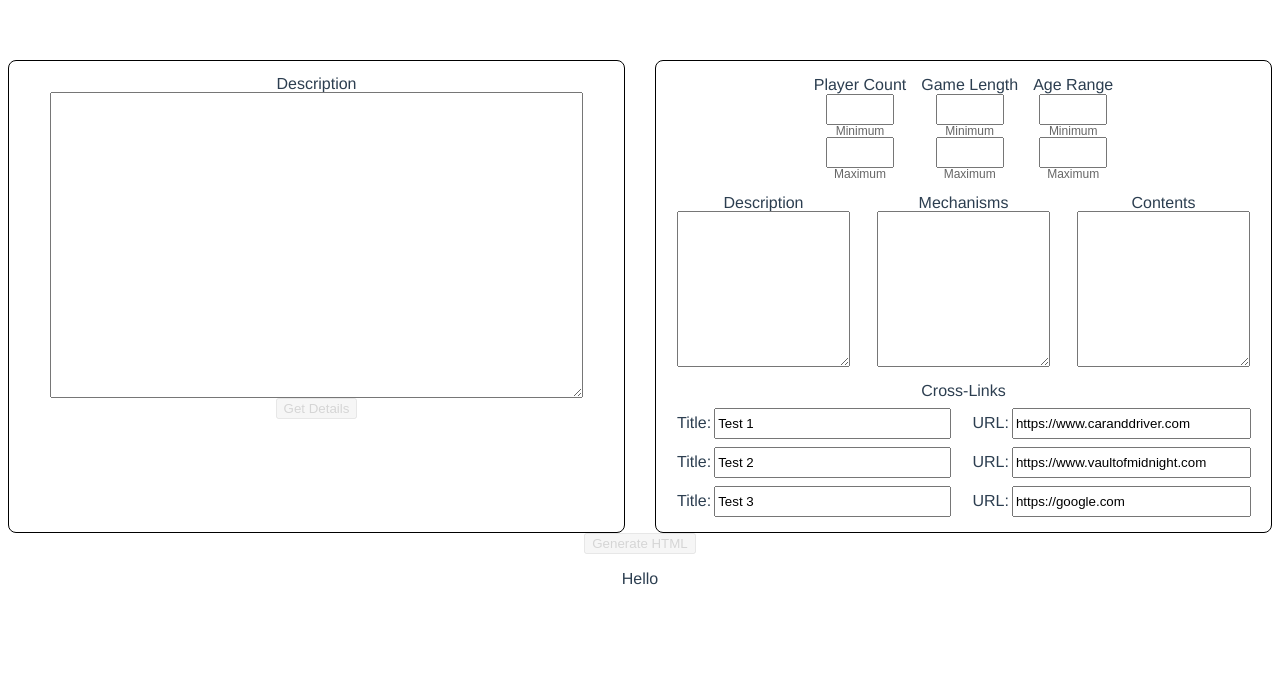
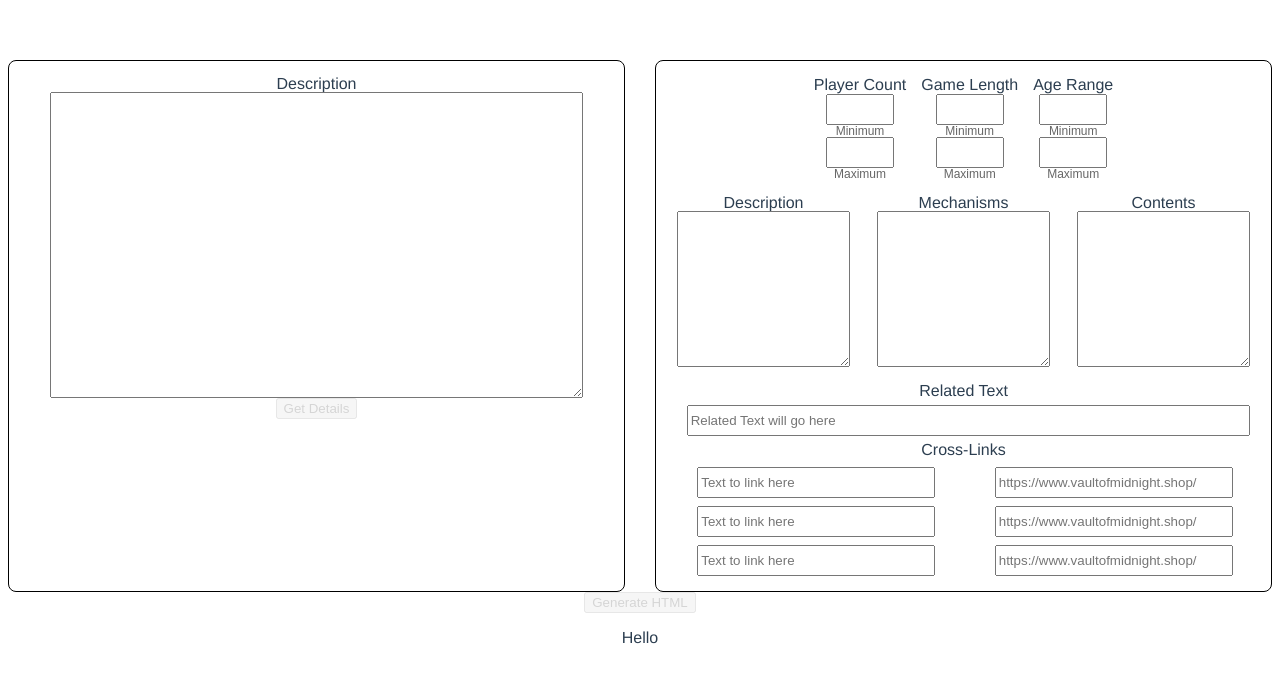
Before and after one commit to andberry89/vault-tool, a Vue app: page / in a window 1280 px wide. Shown: the top 682 px of the page. Built offline with nearby package versions, Linux system fonts and the light colour scheme.

Commit message:
Cross Link components are finished, some RegEx have been updated

```diff
--- a/src/components/CrossLink.vue
+++ b/src/components/CrossLink.vue
@@ -1,65 +1,33 @@
 <template>
-  <ul>
-    <li v-for="link in links" :key="link.key">
   <div class="cross-link-row">
     <div class="cross-link-container">
-          <label :for="'title-' + link.key">Title:</label>
       <input
         type="text"
         class="cross-link-title"
-            :name="'title-' + link.key"
-            :id="'title-' + link.key"
-            :value="link.title"
+        placeholder="Text to link here"
+        :value="title"
+        @input="$emit('update:title', $event.target.value)"
       />
     </div>
     <div class="cross-link-container">
-          <label :for="'url-' + link.key">URL:</label>
       <input
         type="text"
         class="cross-link-url"
-            :name="'url-' + link.key"
-            :id="'url-' + link.key"
-            :value="link.url"
+        placeholder="https://www.vaultofmidnight.shop/"
+        :value="url"
+        @input="$emit('update:url', $event.target.value)"
       />
     </div>
   </div>
-    </li>
-  </ul>
 </template>
 
 <script>
   export default {
     name: "cross-link",
     props: {
-      links: {
-        Object: {
-          title: {
-            type: String,
+      title: String,
+      url: String,
     },
-          url: {
-            type: String,
-          },
-        },
-      },
-      //   title: {
-      //     type: String,
-      //   },
-      //   label: {
-      //     type: String,
-      //     default: "",
-      //   },
-      //   type: {
-      //     type: String,
-      //   },
-    },
-    // computed: {
-    //   minLabel() {
-    //     return "min-" + this.label;
-    //   },
-    //   maxLabel() {
-    //     return "max-" + this.label;
-    //   },
-    // },
   };
 </script>
 
--- a/src/components/InputForm.vue
+++ b/src/components/InputForm.vue
@@ -1,4 +1,5 @@
 <template>
+  <div>
     <div id="container">
       <div class="input-form-container half-container">
         <DetailTextarea
@@ -10,8 +11,12 @@
           @change="
             updateValue(details, 'initialDescription', $event.target.value)
           "
-        @paste="updateValue(details, 'initialDescription', $event.target.value)"
-        @keyup="updateValue(details, 'initialDescription', $event.target.value)"
+          @paste="
+            updateValue(details, 'initialDescription', $event.target.value)
+          "
+          @keyup="
+            updateValue(details, 'initialDescription', $event.target.value)
+          "
         />
         <ConvertButton
           @click="sortDescription(this.details.initialDescription)"
@@ -108,11 +113,34 @@
           />
         </div>
 
+        <!-- TODO: Finish up Cross-Linking
+      ** Add Related Text Component to be edited
+      ** Create Output component
+      ** Style with CSS
+      -->
         <div id="bottom-row">
+          <div>
+            <span>Related Text</span>
+          </div>
+
+          <RelatedText v-model:value="details.relatedText" />
+
           <div>
             <span>Cross-Links</span>
           </div>
-        <CrossLink :links="newLinks" />
+
+          <CrossLink
+            v-model:title="crossLinks.first.title"
+            v-model:url="crossLinks.first.url"
+          />
+          <CrossLink
+            v-model:title="crossLinks.second.title"
+            v-model:url="crossLinks.second.url"
+          />
+          <CrossLink
+            v-model:title="crossLinks.third.title"
+            v-model:url="crossLinks.third.url"
+          />
         </div>
       </div>
     </div>
@@ -120,6 +148,7 @@
     <ConvertButton @click="generateHTML" :disabled="detailsAreEmpty">
       Generate HTML</ConvertButton
     >
+  </div>
 </template>
 
 <script>
@@ -129,6 +158,7 @@
   import updateValue from "../utils/update-value";
   import sortText from "../utils/sort-text";
   import ConvertButton from "./ConvertButton.vue";
+  import RelatedText from "./RelatedText";
   import {
     formatDescription,
     formatDetails,
@@ -137,24 +167,6 @@
     formatHTML,
   } from "../utils/format-functions";
 
-  const testLinks = [
-    {
-      title: "Test 1",
-      url: "https://www.caranddriver.com",
-      key: 0,
-    },
-    {
-      title: "Test 2",
-      url: "https://www.vaultofmidnight.com",
-      key: 1,
-    },
-    {
-      title: "Test 3",
-      url: "https://google.com",
-      key: 2,
-    },
-  ];
-
   export default {
     name: "input-form",
     components: {
@@ -162,6 +174,7 @@
       DetailTextarea,
       CrossLink,
       ConvertButton,
+      RelatedText,
     },
     data() {
       return {
@@ -193,22 +206,23 @@
           relatedText: "",
           details: "",
         },
-        crossLinks: [
-          {
-            title: {
-              type: String,
+        crossLinks: {
+          first: {
+            title: "",
+            url: "",
           },
-            url: {
-              type: String,
+          second: {
+            title: "",
+            url: "",
+          },
+          third: {
+            title: "",
+            url: "",
           },
         },
-        ],
       };
     },
     computed: {
-      newLinks() {
-        return testLinks;
-      },
       emptyDescription() {
         return this.details.initialDescription;
       },
@@ -232,8 +246,14 @@
         this.length.maximum = sortedText.details[4][1] || "";
       },
       generateHTML() {
-        this.html.description = formatDescription(this.details.description);
-        this.html.relatedText = formatRelatedText(this.details.relatedText);
+        this.html.description = formatDescription(
+          this.details.description,
+          this.crossLinks
+        );
+        this.html.relatedText = formatRelatedText(
+          this.details.relatedText,
+          this.crossLinks
+        );
         this.html.details = formatDetails(this.age, this.players, this.length);
         this.html.contents = formatList("Contents:", this.details.contents);
         this.html.mechanisms = formatList(
@@ -242,7 +262,10 @@
         );
 
         const finalHTML = formatHTML(this.html);
-        console.log(finalHTML);
+        return finalHTML;
+      },
+      updateLink(link, idx, value) {
+        this.crossLinks[link][idx] = value;
       },
     },
     watch: {
--- /dev/null
+++ b/src/components/RelatedText.vue
@@ -0,0 +1,30 @@
+<template>
+  <div class="related-text-container">
+    <input
+      type="text"
+      :value="value"
+      placeholder="Related Text will go here"
+      @input="$emit('value:', $event.target.value)"
+    />
+  </div>
+</template>
+
+<script>
+  export default {
+    name: "related-text",
+    props: {
+      value: String,
+    },
+  };
+</script>
+
+<style scoped>
+  .related-text-container {
+    width: 100%;
+    padding: 5px;
+  }
+  input {
+    width: 95%;
+    height: 25px;
+  }
+</style>
--- /dev/null
+++ b/src/utils/add-crosslinks.js
@@ -0,0 +1,44 @@
+const addCrossLinksToDescription = (text, links) => {
+  let linksArr = [
+    [links.first.title, links.first.url],
+    [links.second.title, links.second.url],
+    [links.third.title, links.third.url],
+  ];
+
+  let hasLinks = false;
+  const len = text.length;
+
+  linksArr.forEach((e) => {
+    if (e.some((e) => e !== "")) {
+      hasLinks = true;
+    }
+  });
+
+  if (hasLinks) {
+    for (let j = 0; j < linksArr.length; j++) {
+      if (linksArr[j][0] !== null && linksArr[j][0] !== "") {
+        const title = linksArr[j][0];
+        for (let i = 0; i < len; i++) {
+          if (text[i].includes(title)) {
+            const newTitle =
+              '<a href="' +
+              linksArr[j][1] +
+              '" target="_blank">' +
+              title +
+              "</a>";
+            text[i] = text[i].replace(title, newTitle);
+          }
+        }
+      }
+    }
+  }
+
+  return text;
+};
+
+const addCrossLinkstoRelatedText = (text, links) => {
+  return [text, links];
+  // TODO: ADD CROSS LINKS TO RELATED TEXT
+};
+
+export { addCrossLinksToDescription, addCrossLinkstoRelatedText };
--- a/src/utils/format-functions.js
+++ b/src/utils/format-functions.js
@@ -1,7 +1,14 @@
-const formatDescription = (text) => {
+import {
+  addCrossLinksToDescription,
+  addCrossLinkstoRelatedText,
+} from "./add-crosslinks";
+
+const formatDescription = (text, links) => {
   text = text.split("\n");
   const len = text.length;
   let emptyLines = [];
+
+  text = addCrossLinksToDescription(text, links);
 
   for (let i = 0; i < len; i++) {
     if (text[i] === "") {
@@ -129,7 +136,9 @@ const formatList = (title, list) => {
   return html;
 };
 
-const formatRelatedText = (text) => {
+const formatRelatedText = (text, links) => {
+  text = addCrossLinkstoRelatedText(text, links);
+
   if (text === "" || !text) {
     return null;
   } else {
--- a/src/utils/sort-text.js
+++ b/src/utils/sort-text.js
@@ -27,7 +27,7 @@ const sortText = (textArr) => {
       type: "line",
       detail: "players",
       regEx: [
-        /(P|p)layers:?\s*\d+\s*(-|to)*\s*\d+/,
+        /(P|p)layers:?\s*\d+\s*(-|to)*\s*\d+(\s\(.*\))?/,
         /\d+\s*(-|to)*\s*\d+\s(P|p)layers/,
       ],
     },
@@ -35,7 +35,7 @@ const sortText = (textArr) => {
       type: "line",
       detail: "length",
       regEx: [
-        /(G|g)ame\s(L|l)ength:?\s*\d+(\s*(-|to)*\d*)\s*(M|m)inutes/,
+        /(G|g)ame\s(L|l)ength:?\s*\d+(\s*(-|to)*\d+)?\s*(M|m)inutes/,
         /\d+\s*(((H|h)our)|((to|-)*\s*\d+\s(M|m)inute))\s(P|p)lay(ing)?\s(T|t)ime/,
       ],
     },
@@ -76,14 +76,17 @@ const sortText = (textArr) => {
 
   // test for contents, mechanisms, and player info details
   for (let i = 0; i < regEx.length; i++) {
+    let hasMatch = false;
     for (let j = 0; j < regEx[i].regEx.length; j++) {
-      if (regEx[i].regEx[j].test(text)) {
+      if (!hasMatch && regEx[i].regEx[j].test(text)) {
         const idxStart = text.indexOf(regEx[i].regEx[j].exec(text)[0]);
 
         if (regEx[i].type === "list") {
           text = findList(text, idxStart, i);
+          hasMatch = true;
         } else if (regEx[i].type === "line") {
           text = findLine(text, idxStart, i);
+          hasMatch = true;
         }
       }
       if (!details[i]) {
```
Lines whose indentation alone changed are shown as unchanged.
